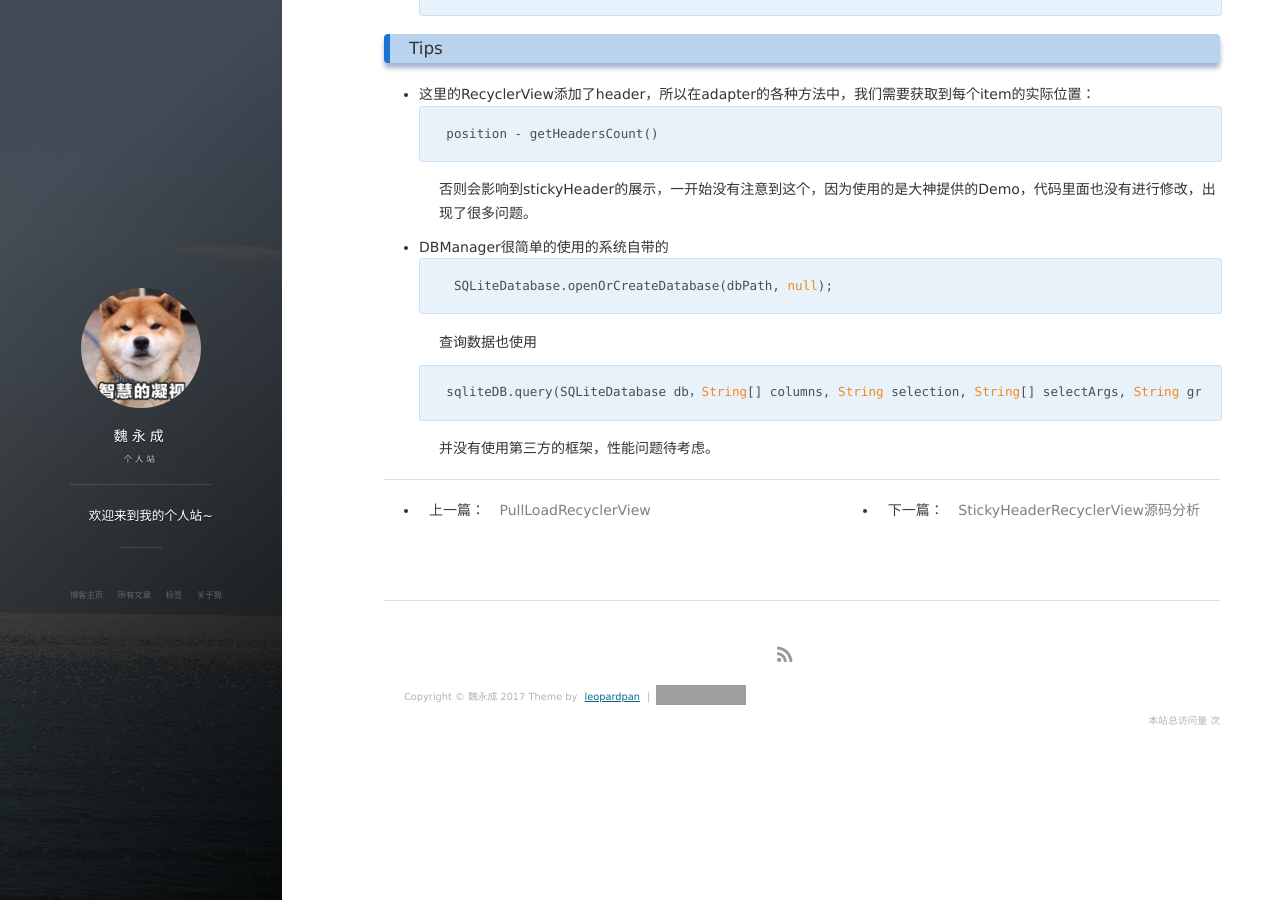
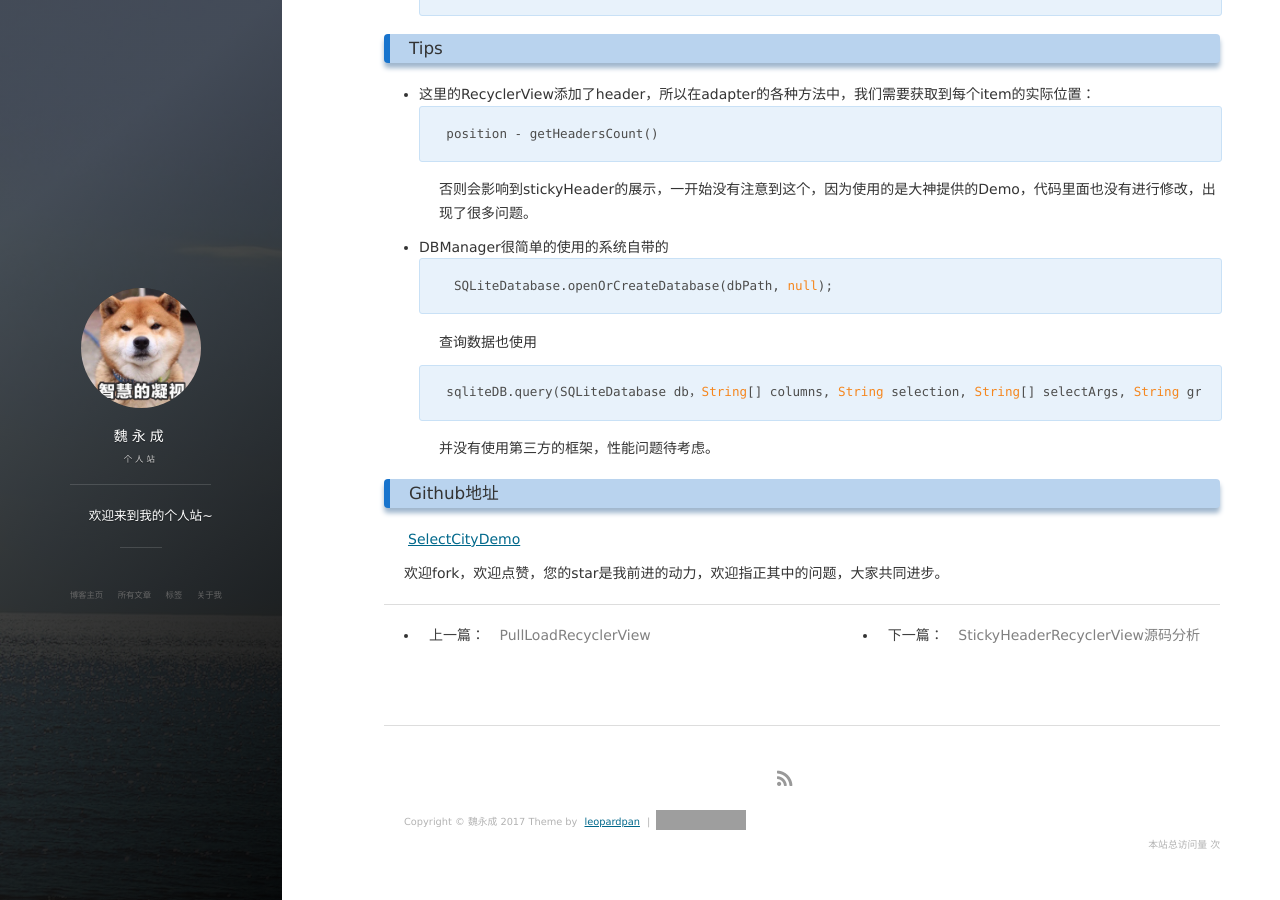
Before and after one commit to mfkauko/mfkauko.github.io, a Jekyll site: the page built from _posts/2017-05-12-SelectCityDemo.markdown, in a window 1280 px wide and 900 px high, scrolled down 828 px. Built offline with Jekyll 4.4.1, drawn with Linux system fonts in a browser that asks for light colours; nearby versions of some CDN libraries; comment, search, counter and statistics services are not loaded; grey boxes are pictures that could not be loaded.

Commit message:
添加github地址

````diff
--- a/_posts/2017-05-12-SelectCityDemo.markdown
+++ b/_posts/2017-05-12-SelectCityDemo.markdown
@@ -46,3 +46,9 @@ position - getHeadersCount()
 sqliteDB.query(SQLiteDatabase db，String[] columns, String selection, String[] selectArgs, String groupBy, String having, String orderBy);
 ```
 并没有使用第三方的框架，性能问题待考虑。
+
+
+### Github地址
+[SelectCityDemo](https://github.com/mfkauko/SelectCityDemo)
+
+欢迎fork，欢迎点赞，您的star是我前进的动力，欢迎指正其中的问题，大家共同进步。
````
